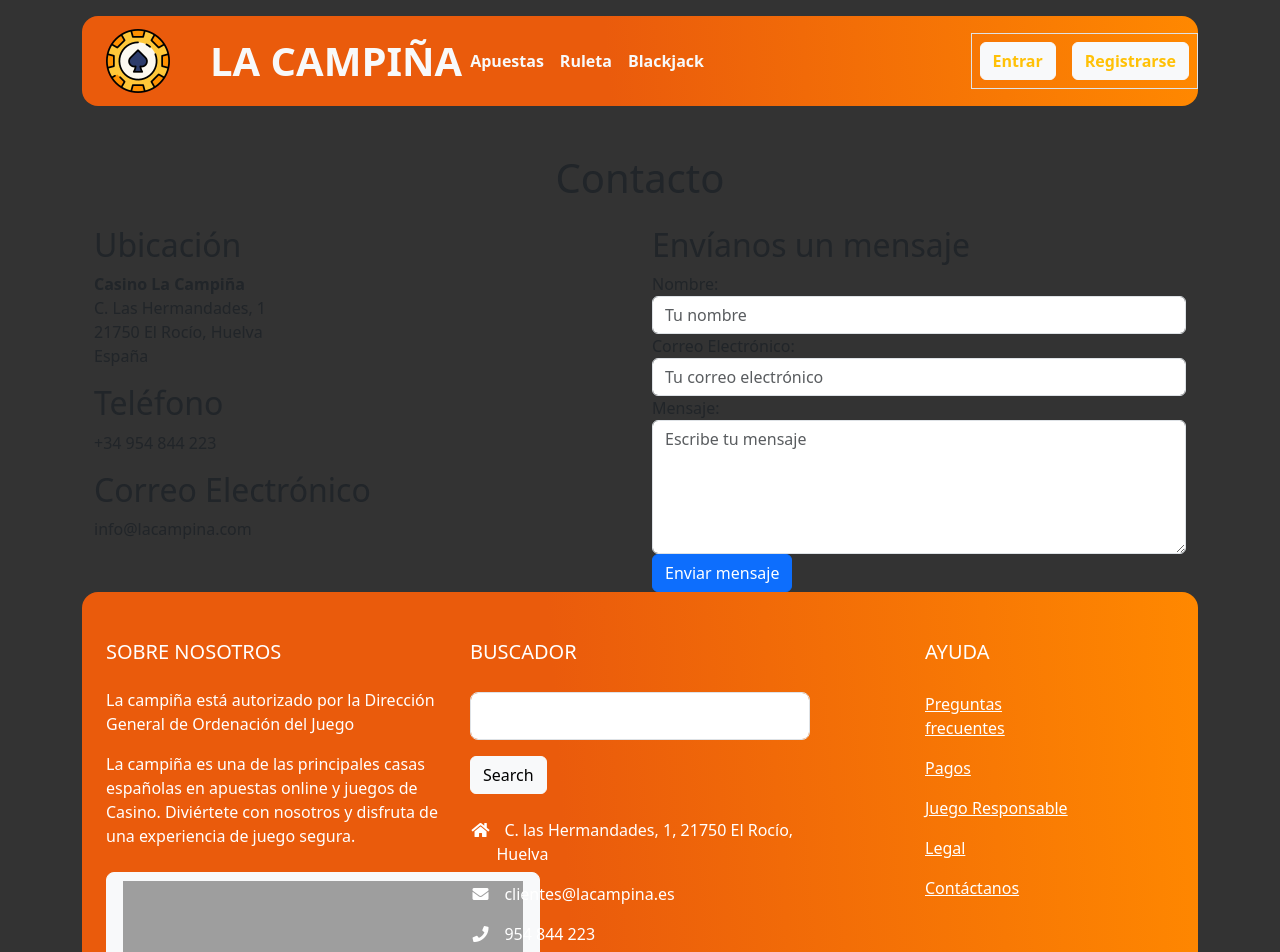
After one commit to UserC0de/Proyecto-IAW-2024, a PHP site: page /contacto.php in a window 1280 px wide. The commit adds this page. Shown: the top 952 px of the page. Run offline with PHP 8.4, Linux system fonts and the light colour scheme; grey boxes are pictures that could not be loaded.

Commit message:
Se han actualizado el header y el footer, se han cambiado los scripts y enlaces de arranque y se ha trasladado la información de la sesión de usuario.

```diff
--- /dev/null
+++ b/contacto.php
@@ -0,0 +1,213 @@
+<?php
+require 'conexion.php';
+// Iniciar sesión si no está iniciada
+session_start();
+?>
+
+<!DOCTYPE html>
+<html lang="en">
+
+<head>
+    <meta charset="UTF-8">
+    <meta http-equiv="X-UA-Compatible" content="IE=edge">
+    <meta name="viewport" content="width=device-width, initial-scale=1.0">
+    <title>Casino LA CAMPIÑA</title>
+    <script src="script.js"></script>
+    <link rel="stylesheet" href="Miestilos.css">
+    <link rel="stylesheet" href="css/bootstrap.min.css">
+    <script src="js/bootstrap.js"></script>
+    <script src="js/bootstrap.bundle.min.js"></script>
+    <link rel="stylesheet" href="https://cdnjs.cloudflare.com/ajax/libs/font-awesome/5.15.4/css/all.min.css">
+</head>
+
+<body class="container" style="background-color: #333333;">
+    <header>
+        <nav class="navbar navbar-expand-lg navbar-light text-bg-warning rounded-4 mt-3">
+            <a class="navbar-brand" href="index.php">
+                <img src="fotos/xdxd.png" class="mx-4">
+            </a>
+            <div class="display-6 text-light">
+                <p class="fw-bold m-auto">LA CAMPIÑA</p>
+            </div>
+            <button class="navbar-toggler" type="button" data-toggle="collapse" data-target="#navbarNav" aria-controls="navbarNav" aria-expanded="false" aria-label="Toggle navigation">
+                <span class="navbar-toggler-icon"></span>
+            </button>
+            <div class="collapse navbar-collapse justify-content-between" id="navbarNav">
+                <div class="">
+                    <ul class="navbar-nav fw-bold">
+                        <li class="nav-item">
+                            <a class="nav-link active text-light" href="#">Apuestas</a>
+                        </li>
+                        <li class="nav-item">
+                            <a class="nav-link text-light" href="#">Ruleta</a>
+                        </li>
+                        <li class="nav-item">
+                            <a class="nav-link text-light" href="#">Blackjack</a>
+                        </li>
+                    </ul>
+                </div>
+                <ul class="navbar-nav">
+                    <li class="nav-item dropdown">
+                        <?php
+                        // Verificar si hay una sesión iniciada
+                        if (isset($_SESSION['id_usuario'])) {
+                            // Recuperar el ID de usuario de la sesión
+                            $id_usuario = $_SESSION['id_usuario'];
+
+                            // Consultar la información del usuario y su saldo desde la base de datos
+                            $sql = "SELECT nickname, saldo FROM usuarios WHERE id_usuario = '$id_usuario'";
+                            $resultado = $mysqli->query($sql);
+                            if ($resultado) {
+                                // Verificar si se encontraron resultados
+                                if ($resultado) {
+                                    // Verificar si se encontraron resultados
+                                    if ($resultado->num_rows > 0) {
+                                        $row = $resultado->fetch_assoc();
+                                        $nickname = $row['nickname'];
+                                        $saldo = $row['saldo'];
+                                        // Mostrar el nombre de usuario y su saldo con iconos
+                                        echo "<li class='nav-item dropdown'>";
+                                        echo "<a class='nav-link dropdown-toggle text-light' href='#' id='navbarDropdown' role='button' data-bs-toggle='dropdown' aria-expanded='false'>$saldo &euro; <i class='fas fa-user'></i> $nickname</a>";
+                                        echo "<ul class='dropdown-menu' aria-labelledby='navbarDropdown'>";
+                                        echo "<li><a class='dropdown-item' href='cerrar_sesion.php'>Cerrar Sesión</a></li>";
+                                        echo "</ul>";
+                                        echo "</li>";
+                                    }
+                                }
+                            }
+
+                            // Cerrar la conexión a la base de datos
+                            $mysqli->close();
+                        } else {
+                            // Si no hay sesión iniciada, mostrar los botones de Login y Register
+                            echo '<div class="border">';
+                            echo '<a href="login.php"><button type="button" class="btn btn-light m-2 fw-bold text-warning">Entrar</button></a>';
+                            echo '<a href="register.php"><button type="button" class="btn btn-light m-2 fw-bold text-warning">Registrarse</button></a>';
+                            echo '</div>';
+                        }
+                        ?>
+                    </li>
+                </ul>
+            </div>
+        </nav>
+    </header>
+
+    <div class="container mt-5">
+        <h1 class="text-center mb-4">Contacto</h1>
+        <div class="row">
+            <div class="col-md-6">
+                <h2>Ubicación</h2>
+                <p>
+                    <strong>Casino La Campiña</strong><br>
+                    C. Las Hermandades, 1<br>
+                    21750 El Rocío, Huelva<br>
+                    España
+                </p>
+                <h2>Teléfono</h2>
+                <p>+34 954 844 223</p>
+                <h2>Correo Electrónico</h2>
+                <p>info@lacampina.com</p>
+            </div>
+            <div class="col-md-6">
+                <h2>Envíanos un mensaje</h2>
+                <form>
+                    <div class="form-group">
+                        <label for="nombre">Nombre:</label>
+                        <input type="text" class="form-control" id="nombre" placeholder="Tu nombre">
+                    </div>
+                    <div class="form-group">
+                        <label for="correo">Correo Electrónico:</label>
+                        <input type="email" class="form-control" id="correo" placeholder="Tu correo electrónico">
+                    </div>
+                    <div class="form-group">
+                        <label for="mensaje">Mensaje:</label>
+                        <textarea class="form-control" id="mensaje" rows="5" placeholder="Escribe tu mensaje"></textarea>
+                    </div>
+                    <button type="submit" class="btn btn-primary">Enviar mensaje</button>
+                </form>
+            </div>
+        </div>
+    </div>
+
+    <!-- Footer -->
+    <footer class="text-white text-center text-lg-start text-bg-warning rounded-4">
+        <div class="container p-4">
+            <div class="row mt-4">
+                <div class="col-lg-4 col-md-12 mb-4 mb-md-0">
+                    <h5 class="text-uppercase mb-4">Sobre nosotros</h5>
+                    <p>La campiña está autorizado por la Dirección General de Ordenación del Juego
+                    </p>
+                    <p>
+                        La campiña es una de las principales casas españolas en apuestas online y juegos de Casino.
+                        Diviértete con nosotros y disfruta de una experiencia de juego segura.
+                    </p>
+                    <div class="mt-4">
+                        <!-- Telegram -->
+                        <a type="button" class="btn btn-floating btn-light btn-lg"><img src="bootstrap-icons/icons/telegram.svg"></a>
+                        <!-- Wasap -->
+                        <a type="button" class="btn btn-floating btn-light btn-lg"><img src="bootstrap-icons/icons/whatsapp.svg"></a>
+                        <!-- Twitter -->
+                        <a type="button" class="btn btn-floating btn-light btn-lg"><img src="bootstrap-icons/icons/twitter.svg"></a>
+                        <!-- Facebook -->
+                        <a type="button" class="btn btn-floating btn-light btn-lg"><img src="bootstrap-icons/icons/facebook.svg"></a>
+                    </div>
+                </div>
+
+                <div class="col-lg-4 col-md-6 mb-4 mb-md-0">
+                    <h5 class="text-uppercase mb-4 pb-1">Buscador</h5>
+                    <!--Barra de buscar-->
+                    <div class="form-outline form-white mb-4">
+                        <input type="text" id="formControlLg" class="form-control form-control-lg" />
+                        <button class="btn btn-light mt-3">Search</button>
+                    </div>
+                    <ul class="fa-ul" style="margin-left: 1.65em;">
+                        <li class="mb-3">
+                            <span class="fa-li"><i class="fas fa-home"></i></span><span class="ms-2">C. las Hermandades, 1, 21750 El
+                                Rocío, Huelva</span>
+                        </li>
+                        <li class="mb-3">
+                            <span class="fa-li"><i class="fas fa-envelope"></i></span><span class="ms-2">clientes@lacampina.es</span>
+                        </li>
+                        <li class="mb-3">
+                            <span class="fa-li"><i class="fas fa-phone"></i></span><span class="ms-2">954 844 223</span>
+                        </li>
+                    </ul>
+                </div>
+
+                <div class="col-md-2 col-lg-4 col-xl-2 mx-auto">
+                    <!-- Ayuda -->
+                    <h5 class="text-uppercase mb-4 pb-1">
+                        Ayuda
+                    </h5>
+                    <p>
+                        <a href="#!" class="text-reset">Preguntas frecuentes</a>
+                    </p>
+                    <p>
+                        <a href="#!" class="text-reset">Pagos</a>
+                    </p>
+                    <p>
+                        <a href="#!" class="text-reset">Juego Responsable</a>
+                    </p>
+                    <p>
+                        <a href="#!" class="text-reset">Legal</a>
+                    </p>
+                    <p>
+                        <a href="contacto.php" class="text-reset">Contáctanos</a>
+                    </p>
+                </div>
+            </div>
+        </div>
+
+        <!-- Copyright -->
+        <div class="text-center p-3" style="background-color: rgba(0, 0, 0, 0.2);">
+            © 2024 Copyright:
+            <a class="text-white text-decoration-none" href="index.php">Lacampina.es</a>
+        </div>
+    </footer>
+
+    <script src="https://code.jquery.com/jquery-3.5.1.slim.min.js"></script>
+    <script src="https://cdn.jsdelivr.net/npm/@popperjs/core@2.9.2/dist/umd/popper.min.js"></script>
+    <script src="https://stackpath.bootstrapcdn.com/bootstrap/4.5.2/js/bootstrap.min.js"></script>
+</body>
+
+</html>
```
Also changed, not shown: index.php (+36 -23 lines).
